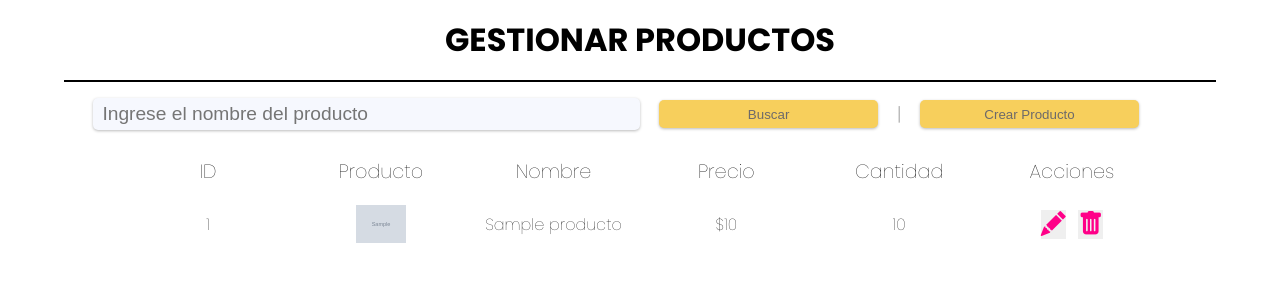
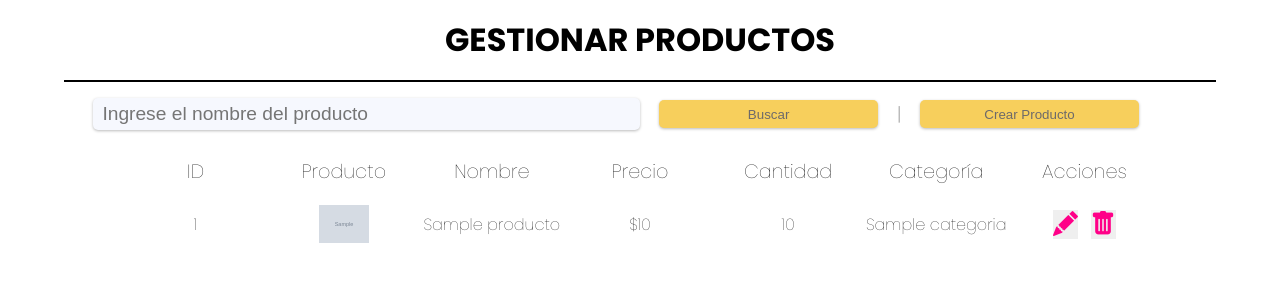
Before and after one commit to EmmanuelOcLe/Ecommerce-bonice, a PHP site: page /pages/admin/gestionar_productos.php in a window 1280 px wide. Shown: the top 300 px of the page. Run offline with PHP 8.4, Linux system fonts and the light colour scheme; the visitor is signed in with stand-in values (Sample User, id 1); tables that the repository leaves empty or names only in its code hold one stand-in row (values such as "Sample post"); grey boxes marked "Sample" are stand-in pictures; a stand-in replaces the project's code that opens the database connection.

Commit message:
modificacion de categorias, y gestionar productos para poder agregar categorias a los mismo correctamente

```diff
--- a/assets/css/productos.css
+++ b/assets/css/productos.css
@@ -68,7 +68,7 @@ img{
 }
 .productos-row{
   display: grid;
-  grid-template-columns: repeat(6, 1fr);
+  grid-template-columns: repeat(7, 1fr);
   margin: 1em auto;
 }
 .productos-row div{
--- a/functions/gestionar_categorias.php
+++ b/functions/gestionar_categorias.php
@@ -3,29 +3,61 @@ require_once __DIR__ . '/../config/db.php';
 
 function obtenerCategorias() {
     global $conexion;
-    return mysqli_query($conexion, "SELECT * FROM categorias ORDER BY id");
+
+    $resultado = mysqli_query($conexion, "SELECT * FROM categorias ORDER BY id");
+    $categorias = [];
+
+    if ($resultado && mysqli_num_rows($resultado) > 0) {
+        while ($fila = mysqli_fetch_assoc($resultado)) {
+            $categorias[] = $fila;
+        }
+    }
+
+    // Cerramos el resultado para liberar memoria
+    if ($resultado) {
+        mysqli_free_result($resultado);
+    }
+
+    return $categorias;
 }
 
 function obtenerCategoriaPorId($id) {
     global $conexion;
     $id = intval($id);
+
     $query = "SELECT * FROM categorias WHERE id = ?";
     $stmt = mysqli_prepare($conexion, $query);
+    if ($stmt) {
         mysqli_stmt_bind_param($stmt, "i", $id);
         mysqli_stmt_execute($stmt);
         $resultado = mysqli_stmt_get_result($stmt);
-    return mysqli_fetch_assoc($resultado);
+
+        $categoria = mysqli_fetch_assoc($resultado);
+
+        // Cerramos el statement y liberamos el resultado
+        mysqli_stmt_close($stmt);
+        if ($resultado) {
+            mysqli_free_result($resultado);
+        }
+
+        return $categoria;
+    }
+
+    return null;
 }
 
 function eliminarCategoria($id) {
     global $conexion;
     $id = intval($id);
+
     if ($id > 0) {
         $query = "DELETE FROM categorias WHERE id = ?";
         $stmt = mysqli_prepare($conexion, $query);
+        if ($stmt) {
             mysqli_stmt_bind_param($stmt, "i", $id);
             mysqli_stmt_execute($stmt);
             mysqli_stmt_close($stmt);
+        }
     }
 }
 
@@ -33,9 +65,11 @@ function eliminarCategoria($id) {
 if (isset($_POST['actualizar'])) {
     $id = intval($_POST['id']);
     $nombre = mysqli_real_escape_string($conexion, $_POST['nombre']);
+
     if ($id > 0 && !empty($nombre)) {
         $query = "UPDATE categorias SET nombre = ? WHERE id = ?";
         $stmt = mysqli_prepare($conexion, $query);
+        if ($stmt) {
             mysqli_stmt_bind_param($stmt, "si", $nombre, $id);
             $resultado = mysqli_stmt_execute($stmt);
 
@@ -45,7 +79,9 @@ if (isset($_POST['actualizar'])) {
             } else {
                 echo "Error al actualizar la categoría.";
             }
+
             mysqli_stmt_close($stmt);
         }
     }
+}
 ?>
--- a/functions/productos.php
+++ b/functions/productos.php
@@ -4,18 +4,16 @@ include_once __DIR__ . '/../config/db.php';
 
 function listarProductos() {
     global $conexion;
-
-    $sql = "SELECT * FROM productos";
-    $resultado = $conexion->query($sql);
+    $sql = "SELECT p.*, c.nombre AS nombre_categoria
+            FROM productos p
+            JOIN categorias c ON p.categoria_id = c.id
+            ORDER BY p.id DESC";
+    $resultado = mysqli_query($conexion, $sql);
 
     $productos = [];
-
-    if ($resultado && $resultado->num_rows > 0) {
-        while ($fila = $resultado->fetch_assoc()) {
-            $productos[] = $fila;
-        }
+    while ($fila = mysqli_fetch_assoc($resultado)) {
+        $productos[] = $fila;
     }
-
     return $productos;
 }
 
@@ -104,19 +102,17 @@ function actualizarProducto($id, $nombre, $descripcion, $precio, $stock, $catego
 
 function buscarProductosPorNombre($nombre) {
     global $conexion;
+    $nombre = mysqli_real_escape_string($conexion, $nombre);
+    $sql = "SELECT p.*, c.nombre AS nombre_categoria
+            FROM productos p
+            JOIN categorias c ON p.categoria_id = c.id
+            WHERE p.nombre LIKE '%$nombre%'
+            ORDER BY p.id DESC";
+    $resultado = mysqli_query($conexion, $sql);
 
-    $stmt = $conexion->prepare("SELECT * FROM productos WHERE nombre LIKE ?");
-    $like = '%' . $nombre . '%';
-    $stmt->bind_param("s", $like);
-    $stmt->execute();
-
-    $resultado = $stmt->get_result();
     $productos = [];
-
-    while ($fila = $resultado->fetch_assoc()) {
+    while ($fila = mysqli_fetch_assoc($resultado)) {
         $productos[] = $fila;
     }
-
-    $stmt->close();
     return $productos;
 }
--- a/pages/admin/gestionar_categorias.php
+++ b/pages/admin/gestionar_categorias.php
@@ -105,8 +105,8 @@ function crearCategoria($nombre) {
         <div>Acciones</div>
       </div>
 
-      <?php if ($categorias && mysqli_num_rows($categorias) > 0): ?>
-        <?php while ($cat = mysqli_fetch_assoc($categorias)): ?>
+      <?php if ($categorias && count($categorias) > 0): ?>
+        <?php foreach ($categorias as $cat): ?>
           <div class="categoria-row">
             <div><?= $cat['id'] ?></div>
             <div><?= $cat['nombre'] ?></div>
@@ -115,7 +115,7 @@ function crearCategoria($nombre) {
               <a href="index.php?page=admin/gestionar_categorias&eliminar=<?= urlencode($cat['id']) ?>" onclick="return confirm('¿Seguro que desea eliminar esta categoría?')"><i class="bi bi-trash-fill"></i></a>
             </div>
           </div>
-        <?php endwhile; ?>
+        <?php endforeach; ?>
       <?php else: ?>
         <p>No se encontraron categorías.</p>
       <?php endif; ?>
--- a/pages/admin/gestionar_productos.php
+++ b/pages/admin/gestionar_productos.php
@@ -9,6 +9,11 @@ if (!isset($_SESSION["user"]) || $_SESSION["user_rol"] != "admin") {
 }
 
 require_once(__DIR__ . '/../../functions/productos.php');
+require_once(__DIR__ . '/../../functions/gestionar_categorias.php');
+
+
+$categorias = obtenerCategorias();
+
 
 //elimina el producto
 if ($_SERVER["REQUEST_METHOD"] === "GET" && isset($_GET["id"]) && isset($_GET["page"]) && $_GET["page"] === "admin/gestionar_productos") {
@@ -91,8 +96,10 @@ if ($_SERVER["REQUEST_METHOD"] === "POST" && isset($_POST["buscar"])) {
               <div>Nombre</div>
               <div>Precio</div>
               <div>Cantidad</div>
+              <div>Categoría</div>
               <div>Acciones</div>
             </div>
+
 
           <?php foreach ($productos as $producto): ?>
             <div class="productos-row">
@@ -103,6 +110,8 @@ if ($_SERVER["REQUEST_METHOD"] === "POST" && isset($_POST["buscar"])) {
                 <div><?= htmlspecialchars($producto['nombre']) ?></div>
                 <div>$<?= number_format($producto['precio'], 0, ',', '.') ?></div>
                 <div><?= htmlspecialchars($producto['stock']) ?></div>
+                <div><?= htmlspecialchars($producto['nombre_categoria']) ?></div>
+
               <div>
                 <button class="btn-editar"
                         data-id="<?= $producto['id'] ?>"
@@ -120,6 +129,7 @@ if ($_SERVER["REQUEST_METHOD"] === "POST" && isset($_POST["buscar"])) {
                 </button>
 
               </div>
+
             </div>
           <?php endforeach; ?>
         </div>
@@ -138,7 +148,13 @@ if ($_SERVER["REQUEST_METHOD"] === "POST" && isset($_POST["buscar"])) {
         <input type="number" name="stock" placeholder="Stock" required>
         <textarea name="descripcion" placeholder="Descripción" required></textarea>
         <input type="file" name="imagen" accept="image/*" required>
-        <input type="hidden" name="categoria_id" value="2">
+        <select name="categoria_id" required>
+        <option value="">Categoría</option>
+        <?php foreach ($categorias as $categoria): ?>
+          <option value="<?= $categoria['id'] ?>"><?= htmlspecialchars($categoria['nombre']) ?></option>
+        <?php endforeach; ?>
+      </select>
+
         <button type="submit" name="crear_producto">Guardar Producto</button>
       </form>
     </div>
@@ -156,7 +172,13 @@ if ($_SERVER["REQUEST_METHOD"] === "POST" && isset($_POST["buscar"])) {
         <input type="number" name="stock" id="stock_editar" placeholder="Stock" required>
         <textarea name="descripcion" id="descripcion_editar" placeholder="Descripción" required></textarea>
         <input type="file" name="imagen">
-        <input type="hidden" name="categoria_id" value="2">
+        <select name="categoria_id" id="categoria_editar" required>
+        <option value="">Categoría</option>
+        <?php foreach ($categorias as $categoria): ?>
+          <option value="<?= $categoria['id'] ?>"><?= htmlspecialchars($categoria['nombre']) ?></option>
+        <?php endforeach; ?>
+      </select>
+
         <button type="submit" name="editar_producto">Guardar Cambios</button>
       </form>
     </div>
--- a/pages/user/carrito.php
+++ b/pages/user/carrito.php
@@ -1,7 +1,7 @@
 <?php
 // Incluir la configuración de la base de datos y las funciones necesarias
-require_once $_SERVER['DOCUMENT_ROOT'] . '/Bonice/Ecommerce-bonice/config/db.php';
-include_once $_SERVER['DOCUMENT_ROOT'] . '/Bonice/Ecommerce-bonice/functions/carrito.php';
+require_once $_SERVER['DOCUMENT_ROOT'] . '/Ecommerce-bonice/config/db.php';
+include_once $_SERVER['DOCUMENT_ROOT'] . '/Ecommerce-bonice/functions/carrito.php';
 
 // Iniciar sesión si no está activa
 if (session_status() === PHP_SESSION_NONE) {
```
Lines whose indentation alone changed are shown as unchanged.
